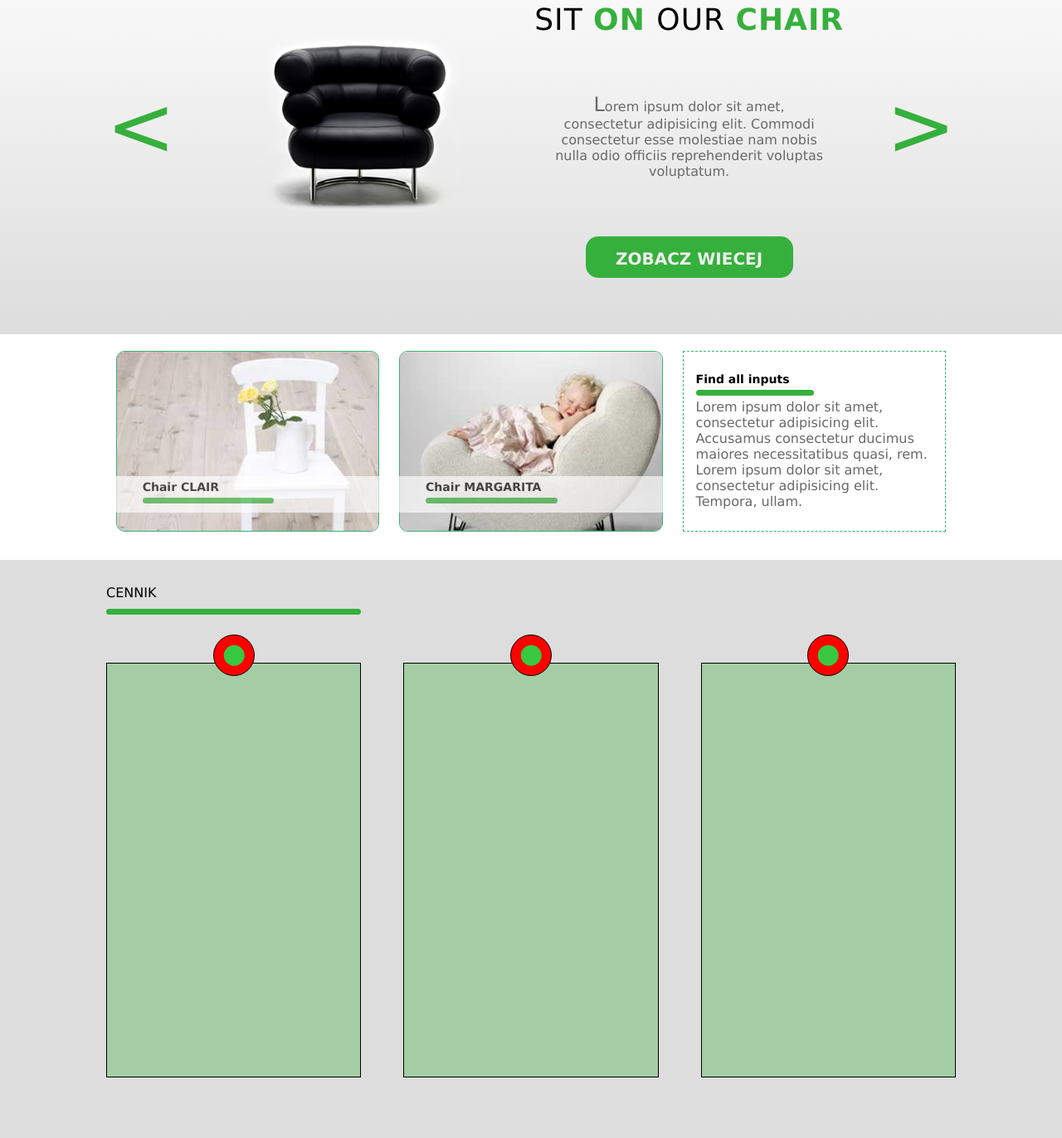
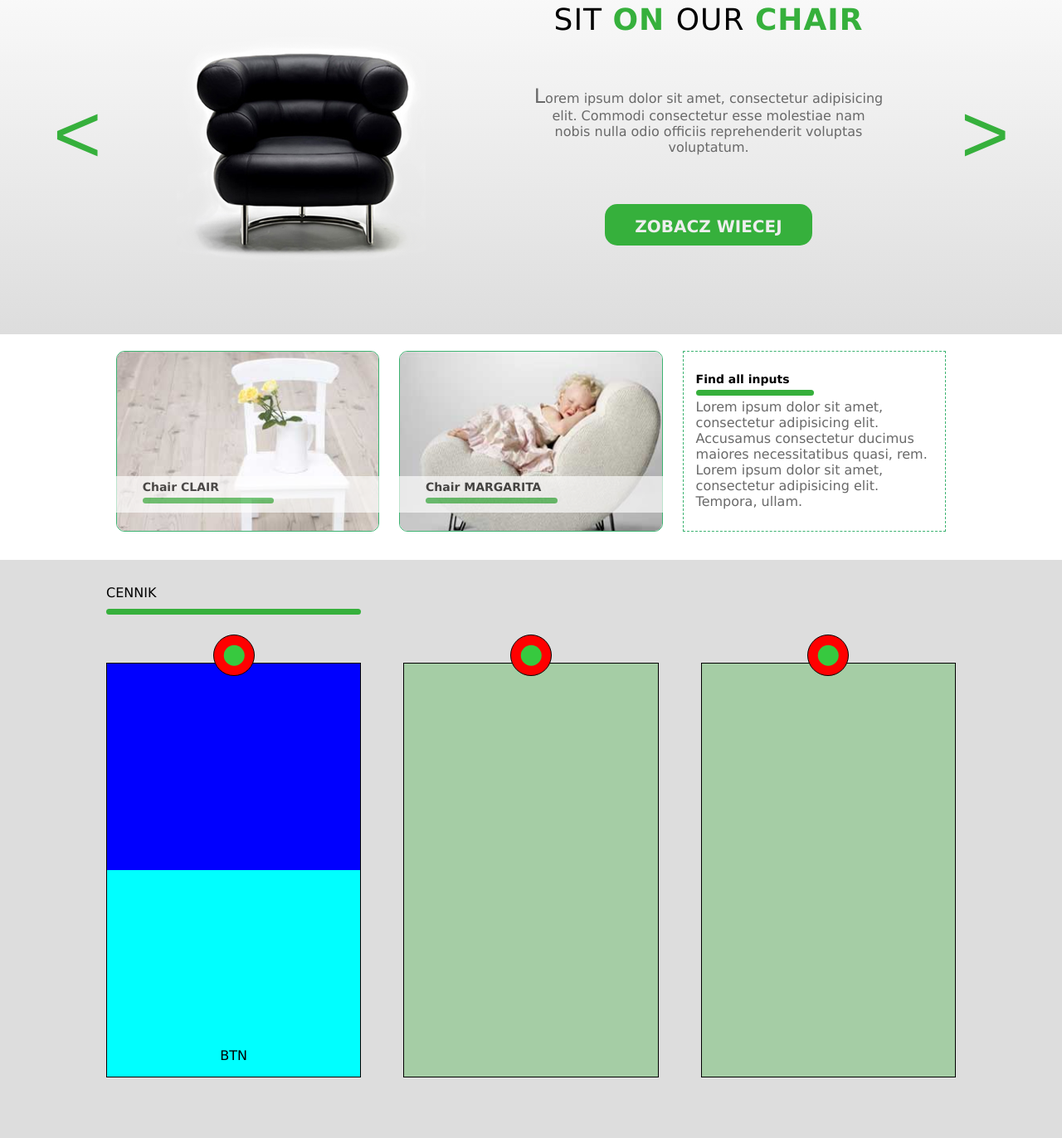
Before and after one commit to MarkFicht/Workshop1-onepage-website, a plain HTML site: page index.html in a window 1280 px wide. Shown: the part 152-1524 px from the top of the page at 83% size. Drawn offline with Linux system fonts and the light colour scheme.

Commit message:
change in main offer. Arrows in buttons

```diff
--- a/css/style.css
+++ b/css/style.css
@@ -1,11 +1,15 @@
 body {
     font-family: "Verdana", sans-serif;
+    margin: 0;
+    padding: 0;
+    box-sizing: border-box;
 }
 
 .container {
     width: 1024px;
     margin: 0 auto;
     display: flex; /*dziala tylko do 1 potomstwa. Przydatne i warto przypomniec.*/
+    position: relative; /* add for btns in Main offer */
 }
 
 /* LOGO & TEXT */
@@ -132,20 +136,28 @@ ul.pull-out > li > ul > li:last-child {
     min-height: 500px;
 }
 
-.offer div.container:before {
-    content: '<';
+.btn-prev {
+    top: 200px;
+    font-size: 100px;
+    width: 70px;
+    position: absolute;
+    left: -70px;
     color: #36b03c;
-    font-size: 100px;
-    line-height: 500px;
-    margin-right: 30px;
+    outline: none;
+    border: none;
+    background: none;
 }
 
-.offer div.container:after {
-    content: '>';
+.btn-next {
+    top: 200px;
+    font-size: 100px;
+    width: 70px;
+    position: absolute;
+    right: -70px;
     color: #36b03c;
-    font-size: 100px;
-    line-height: 500px;
-    margin-left: 30px;
+    outline: none;
+    border: none;
+    background: none;  /* to juz mam gotowe. Tylko dodac zeby kursor nie byl na cala wysokosc. */
 }
 
 .offer__left {
@@ -265,6 +277,32 @@ ul.pull-out > li > ul > li:last-child {
     height: 500px;
     width: 30%;
     position: relative;
+    display: flex;
+    flex-wrap: wrap;
+}
+
+.price__box-up {
+    width: 100%;
+    background-color: blue;
+    height: 50%;
+}
+
+.price__box-down {
+    width: 100%;
+    background-color: green;
+    height: 50%;
+    display: flex;
+    flex-wrap: wrap;
+}
+
+.pb_section {
+    text-align: center;
+    height: 20%;
+    line-height: 49px;
+    overflow: hidden;
+    width: 100%;
+    background-color: aqua;
+    display: block;
 }
 
 .circle {
--- a/index.html
+++ b/index.html
@@ -44,6 +44,8 @@
     <!-- Main offer -->
     <section class= "offer">
         <div class="container">
+            <button class="btn-prev"> < </button>
+            <button class="btn-next"> > </button>
 
             <div class="offer__left">
                 <img src="images/black_chair.png" alt="black-chair">
@@ -103,6 +105,19 @@
 
             <div class="price__line">
                 <article class="price__box">
+
+                    <div class="price__box-up">
+
+                    </div>
+
+                    <div class="price__box-down">
+                        <div class="pb_section"></div>
+                        <div class="pb_section"></div>
+                        <div class="pb_section"></div>
+                        <div class="pb_section"></div>
+                        <div class="pb_section">BTN</div>
+                    </div>
+
                     <div class="circle"></div>
                 </article>
 
```
